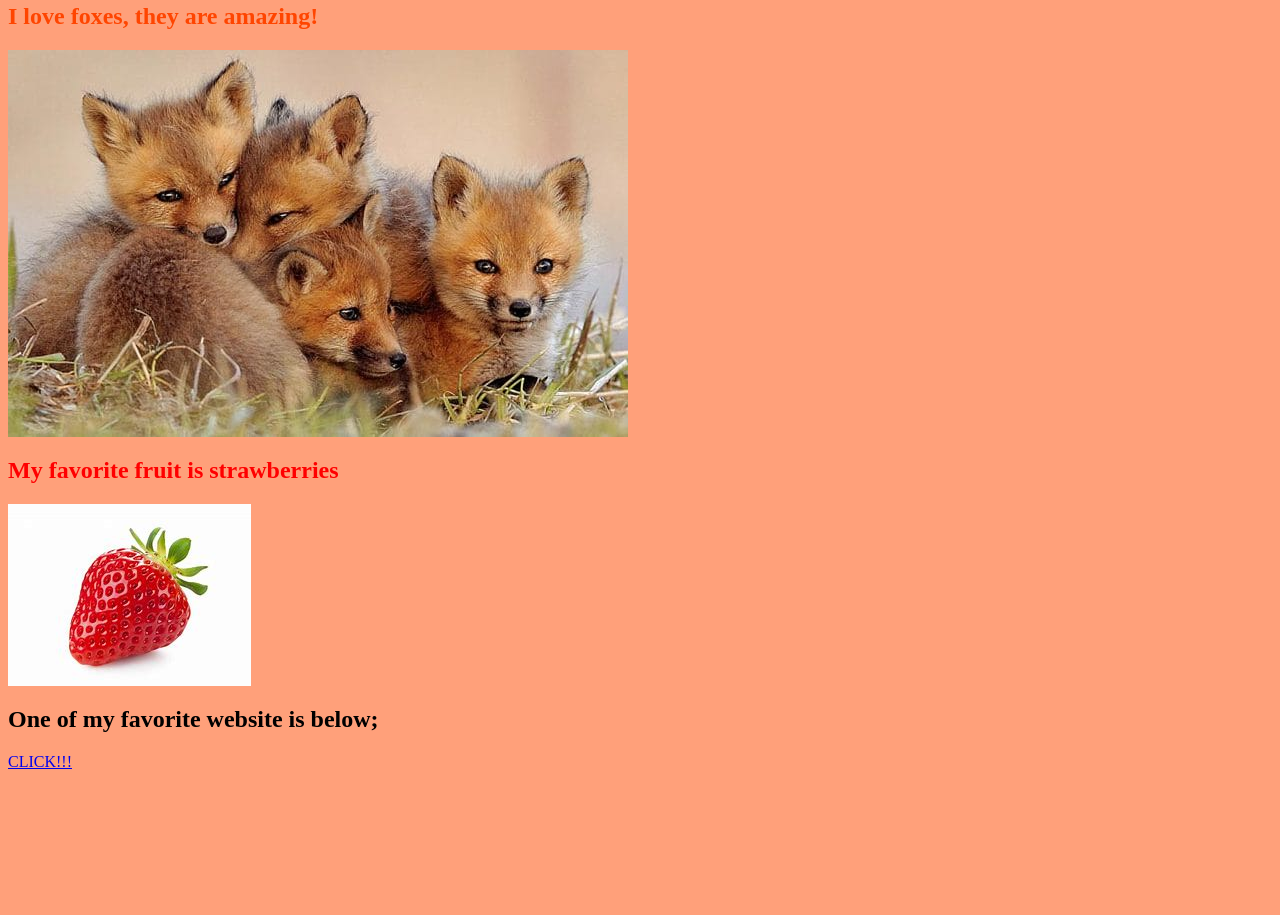
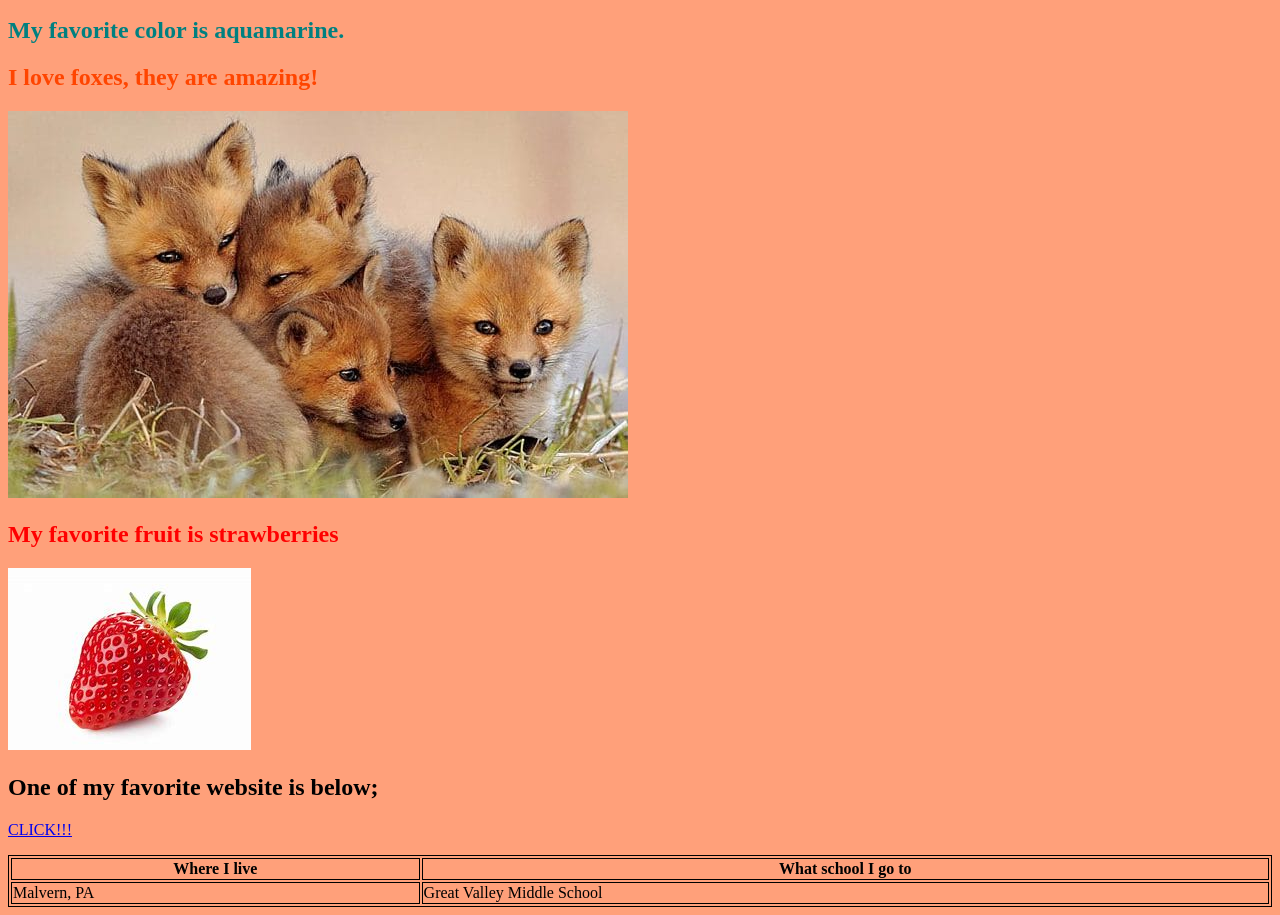
Before and after one commit to EKwocky/EKwocky.github.io, a plain HTML site: page index.html in a window 1280 px wide. Shown: the part 157-1072 px from the top of the page. Before the commit the page ends 944 px from the top, so only its background shows below. Drawn offline with Linux system fonts and the light colour scheme.

Commit message:
5th commit
stuff(more)

```diff
--- a/index.html
+++ b/index.html
@@ -1,3 +1,24 @@
+<!DOCTYPE html>
+<html>
+<head>
+<style>
+table, th, td {
+border: 1px solid black;
+}
+</style>
+</head>
+</html>
+
+<h2>ABOUT ME!</h2>
+<table style ="width:100%">
+    <tr>
+    <th>Where I live</th>
+    <th>What school I go to</th>
+    </tr>
+        <tr>
+            <td>Malvern, PA</td>
+            <td>Great Valley Middle School</td>
+        </tr>
 <html>
 <head>
     <title>ME!</title>
@@ -19,5 +40,5 @@
 <h2>One of my favorite website is below; </h2>
 <a href="https://www.coolmathgames.com/">CLICK!!!</a>
 </p>
-</body>
+<body>
 </html>
```
